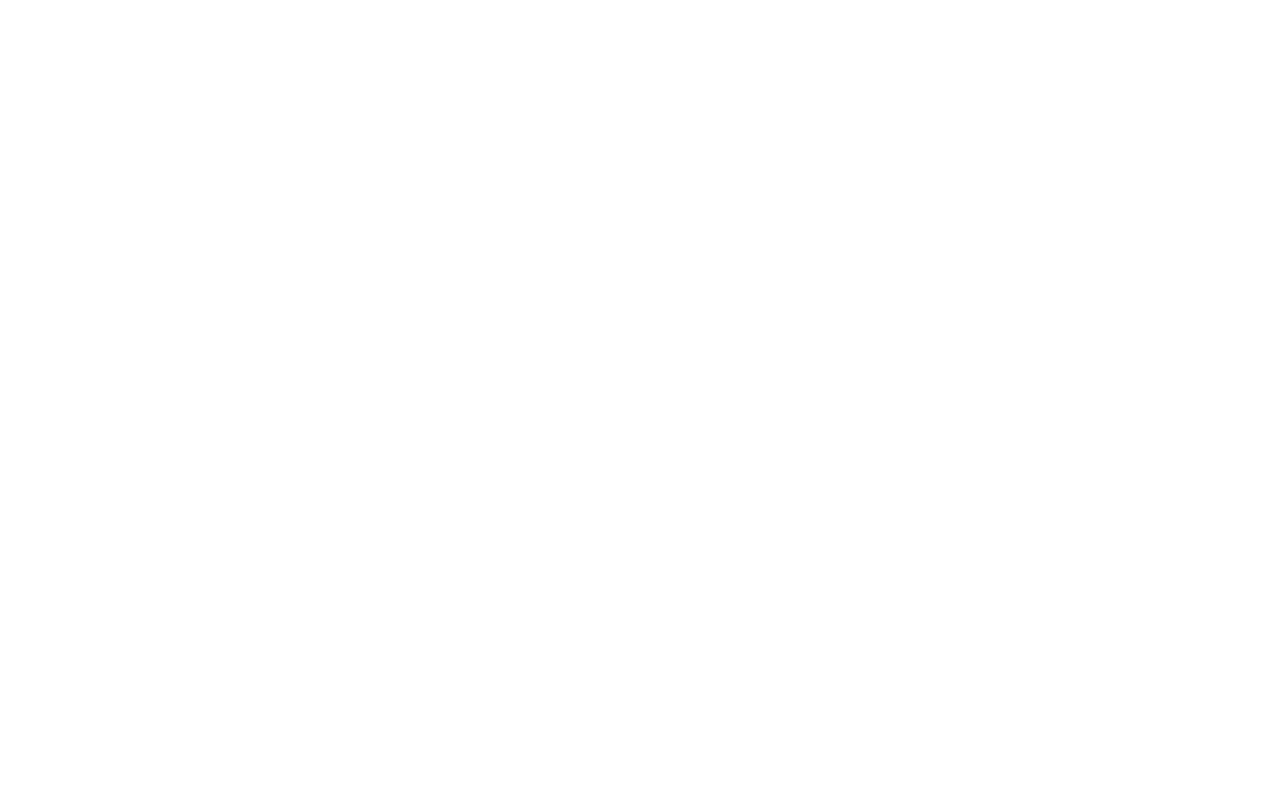
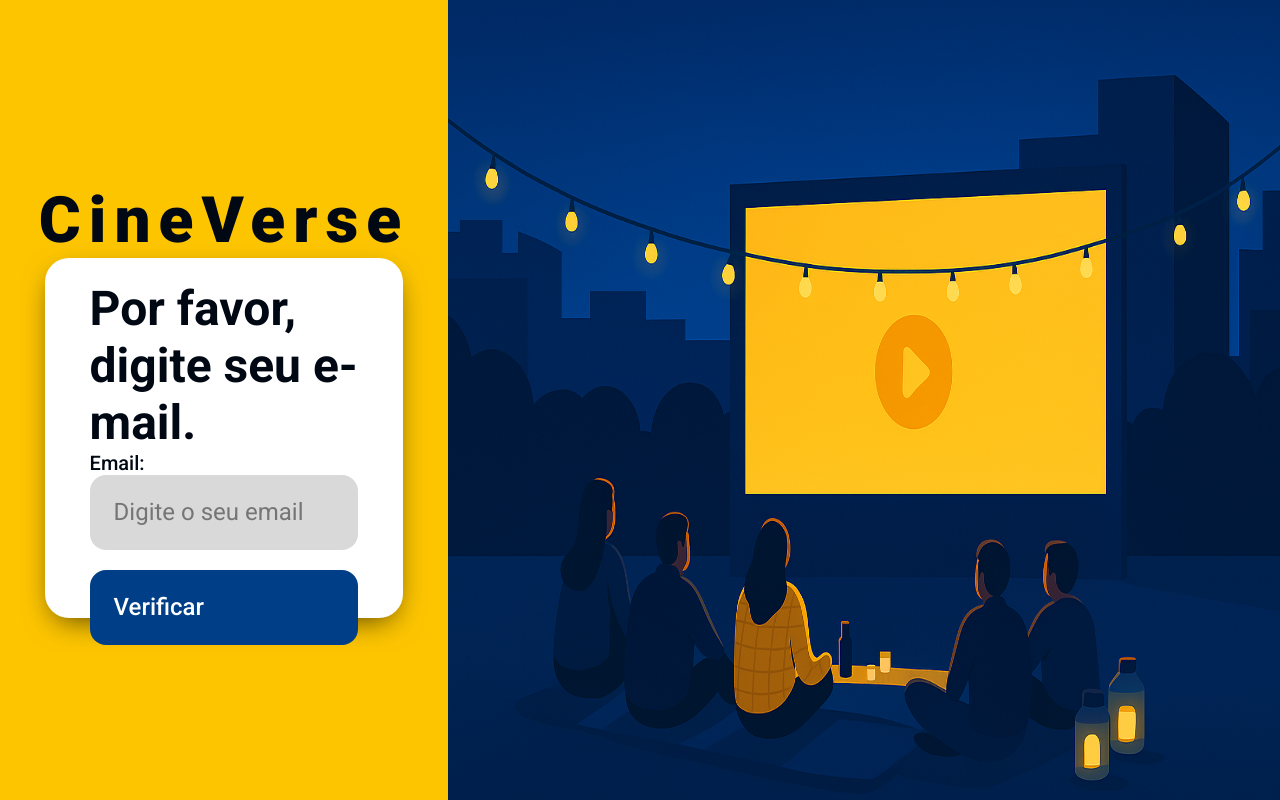
Before and after one commit to CharlesDFranca/cine_frontend, a React (Vite) app: page /reset-password in a window 1280 px wide. Before the commit this address had no page. Built offline with nearby package versions, Linux system fonts and the light colour scheme.

Commit message:
create ResetPasswordPage

```diff
--- a/src/App.tsx
+++ b/src/App.tsx
@@ -2,6 +2,7 @@ import { BrowserRouter, Route, Routes } from "react-router-dom";
 import { VerifyEmailPage } from "./pages/verify-email/VerifyEmailPage";
 import { RegisterPage } from "./pages/register/RegisterPage";
 import { LoginPage } from "./pages/login/LoginPage";
+import { ResetPasswordPage } from "./pages/reset-password/ResetPasswordPage";
 
 function App() {
   return (
@@ -10,6 +11,7 @@ function App() {
         <Route path="/register" element={<RegisterPage />} />
         <Route path="/verify-email" element={<VerifyEmailPage />} />
         <Route path="/login" element={<LoginPage />} />
+        <Route path="/reset-password" element={<ResetPasswordPage />} />
       </Routes>
     </BrowserRouter>
   );
--- /dev/null
+++ b/src/pages/reset-password/ResetPasswordPage.css
@@ -0,0 +1,97 @@
+.reset-password-section {
+  display: flex;
+  overflow: hidden;
+  height: 100vh;
+  color: var(--blue-900);
+}
+
+.reset-password-logo {
+  font-size: var(--font-5);
+  letter-spacing: 0.5rem;
+  font-weight: 900;
+}
+
+.reset-password-left-side {
+  min-width: 35%;
+  height: 100%;
+  background-color: var(--brand-yellow);
+}
+
+.reset-password-container {
+  display: flex;
+  flex-direction: column;
+  justify-content: center;
+  align-items: center;
+  height: 100%;
+}
+
+.reset-password-form {
+  background-color: var(--white);
+  padding: 5% 10% 5% 10%;
+  width: 80%;
+  height: 45%;
+  display: flex;
+  flex-direction: column;
+  justify-content: space-around;
+  border-radius: var(--radius-3);
+  box-shadow: 0px 10px 30px -10px rgba(0, 0, 0, 0.75);
+}
+
+.reset-password-form-message {
+  font-size: var(--font-4);
+}
+
+.reset-password-group {
+  display: flex;
+  flex-direction: column;
+  margin-bottom: 20px;
+}
+
+.reset-password-button,
+.reset-password-input {
+  font-size: var(--font-2);
+}
+
+.reset-password-input,
+.reset-password-button {
+  display: flex;
+  flex-direction: column;
+  padding: 1.5rem;
+  border: none;
+  outline: none;
+  background-color: var(--gray);
+  height: 75px;
+  border-radius: var(--radius-2);
+}
+
+.reset-password-label {
+  font-size: var(--font-1);
+  font-weight: 500;
+  cursor: pointer;
+  font-size: calc(var(--font-2) - 4px);
+}
+
+.reset-password-button {
+  background-color: var(--blue-600);
+  color: var(--white);
+  justify-content: center;
+  font-weight: 500;
+  cursor: pointer;
+}
+
+.reset-password-button:hover {
+  background-color: var(--blue-700);
+  transition: 0.2s;
+}
+
+.reset-password-links {
+  display: flex;
+  align-items: center;
+  justify-content: end;
+  flex-direction: column;
+  height: 50px;
+}
+
+.reset-password-image {
+  width: 65%;
+}
--- /dev/null
+++ b/src/pages/reset-password/ResetPasswordPage.tsx
@@ -0,0 +1,92 @@
+import { useState, type FormEvent } from "react";
+import "./ResetPasswordPage.css";
+import type { AxiosError } from "axios";
+import { useNavigate, type ErrorResponse } from "react-router-dom";
+import api from "../../api/api";
+import type { ApiResponse } from "../../types/api-response";
+
+type ResetPasswordRequest = {
+  email: string;
+};
+
+type ResetPasswordResponse = {
+  message: string;
+};
+
+export function ResetPasswordPage() {
+  const navigate = useNavigate();
+  const [form, setForm] = useState<ResetPasswordRequest>({
+    email: "",
+  });
+  const [loading, setLoading] = useState(false);
+
+  const handleChange = (e: React.ChangeEvent<HTMLInputElement>) => {
+    setForm({ ...form, [e.target.name]: e.target.value });
+  };
+
+  const handleSubmit = async (e: FormEvent) => {
+    e.preventDefault();
+    setLoading(true);
+
+    try {
+      const response = await api.post<ApiResponse<ResetPasswordResponse>>(
+        "/auth/request-password-reset",
+        form
+      );
+
+      alert(response.data.data?.message);
+
+      navigate("/change-password");
+    } catch (err: unknown) {
+      const error = err as AxiosError<ApiResponse<ErrorResponse>>;
+      console.log({ ...error });
+    } finally {
+      setLoading(false);
+    }
+  };
+
+  return (
+    <section className="reset-password-section">
+      <div className="reset-password-left-side">
+        <div className="reset-password-container">
+          <h1 className="reset-password-logo">CineVerse</h1>
+
+          <form className="reset-password-form" onSubmit={handleSubmit}>
+            <h2 className="reset-password-form-message">
+              Por favor, digite seu e-mail.
+            </h2>
+
+            <div className="reset-password-group">
+              <label className="reset-password-label" htmlFor="code">
+                Email:
+              </label>
+              <input
+                className="reset-password-input"
+                placeholder="Digite o seu email"
+                type="email"
+                id="email"
+                name="email"
+                value={form.email}
+                onChange={handleChange}
+                required
+              />
+            </div>
+
+            <button
+              className="reset-password-button"
+              type="submit"
+              disabled={loading}
+            >
+              {loading ? "Verificando.." : "Verificar"}
+            </button>
+          </form>
+        </div>
+      </div>
+      <img
+        src="src/assets/pessoas_sentadas_assistindo.png"
+        className="reset-password-image"
+        alt="Cinco pessoas sentadas assistindo a uma tela amarela ao céu aberto, o fundo é azul e há lâmpadas amarelas"
+      />
+    </section>
+  );
+}
```
